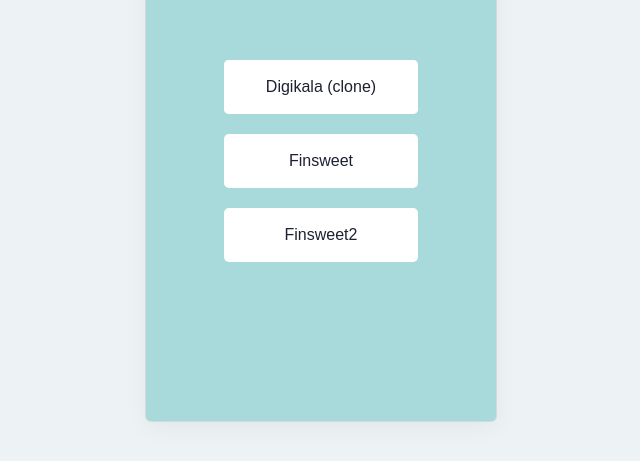
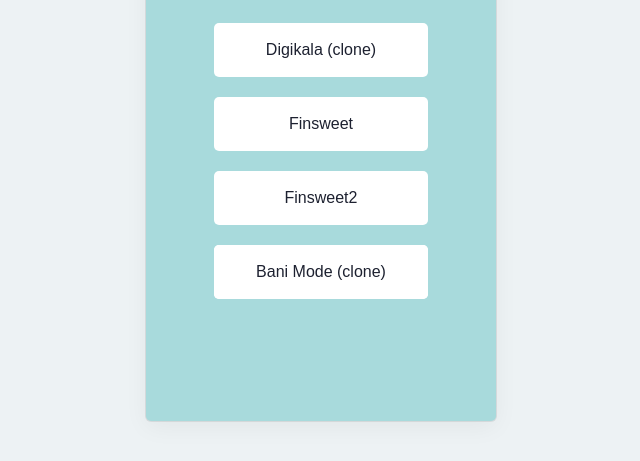
Before and after one commit to Kaveh-Sabouri/Kaveh-Sabouri.github.io, a plain HTML site: page index.html in a window 1280 px wide. Shown: the part 137-598 px from the top of the page, without its empty margins (319-959 px from the left). Drawn offline with Linux system fonts and the light colour scheme.

Commit message:
Update index.html

```diff
--- a/index.html
+++ b/index.html
@@ -21,6 +21,9 @@
                     <div class="project">
                         <a href="Finsweet2/index.html">Finsweet2</a>
                     </div>
+                    <div class="project">
+                        <a href="#">Bani Mode (clone)</a>
+                    </div>
                 </div>
             </div>
         </div>
```
